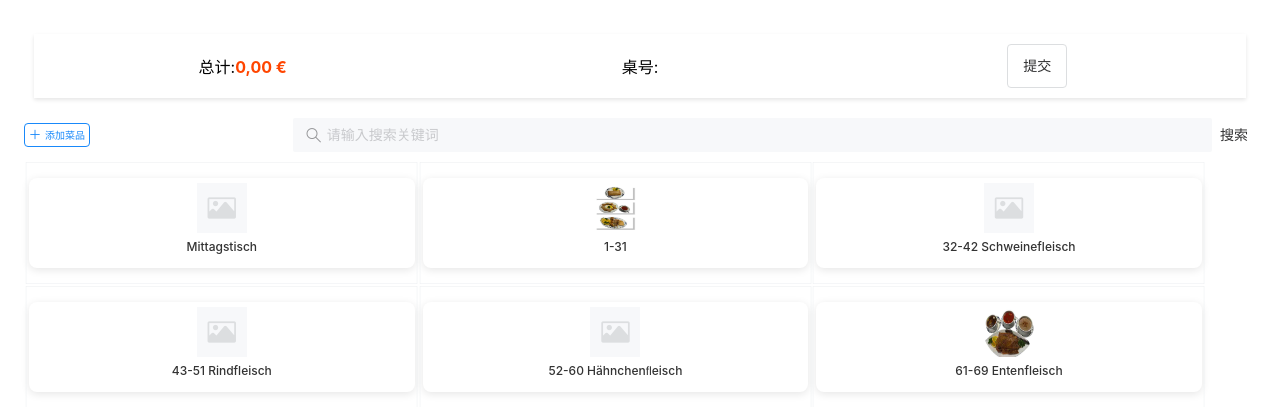
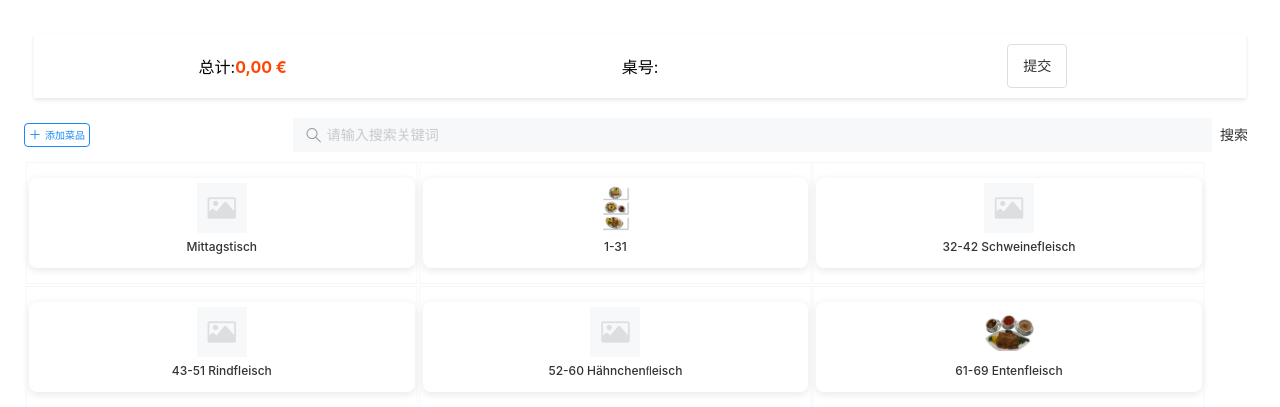
Before and after one commit to wa2245111/wa2245111.github.io, a Vue app: page /#/order in a window 1280 px wide. Shown: the top 407 px of the page. Built offline with nearby package versions, Linux system fonts and the light colour scheme.

Commit message:
图片fit模式修改

```diff
--- a/src/views/Order.vue
+++ b/src/views/Order.vue
@@ -57,6 +57,7 @@
           <div class="category-content-wrapper">
             <div class="image-container">
               <van-image
+                  fit="scale-down"
                   :src="getImageUrl(category.icon)"
                   class="my-grid-image"
               >
@@ -103,6 +104,7 @@
           <div class="goods-content-wrapper">
             <div class="image-container">
               <van-image
+                  fit="scale-down"
                   :src="getImageUrl(goods.icon)"
                   class="my-grid-image"
               >
@@ -151,6 +153,7 @@
           <div class="goods-content-wrapper">
             <div class="image-container">
               <van-image
+                  fit="scale-down"
                   :src="getImageUrl(goods.icon)"
                   class="my-grid-image"
               >
```
